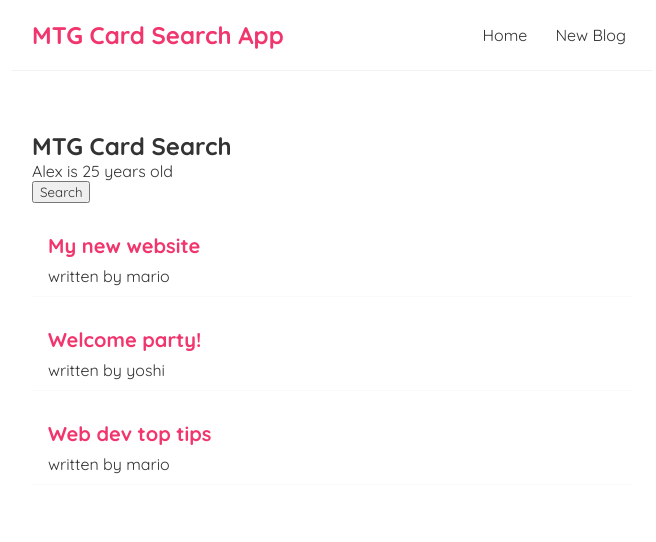
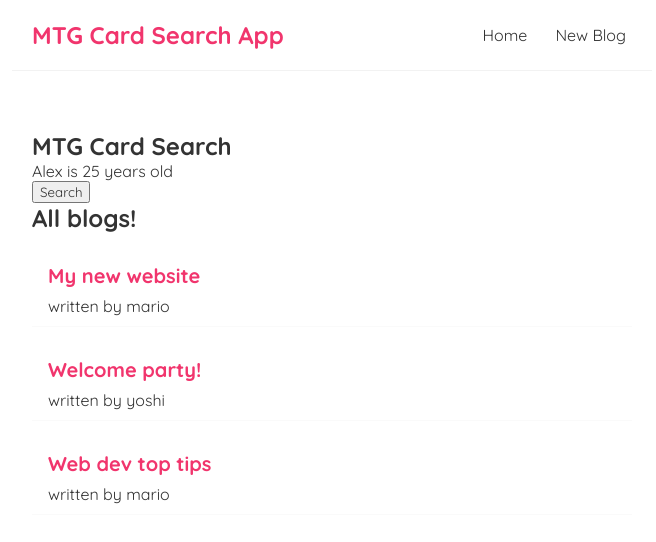
Before and after one commit to amans392/mtgcardsearch, a React (Create React App) app in the folder mtgcardviewer/: page / in a window 1280 px wide. Shown: the top 542 px of the page, without its empty margins (308-964 px from the left). Built offline with nearby package versions, Linux system fonts and the light colour scheme.

Commit message:
storing props objects and using them in another component

```diff
--- /dev/null
+++ b/mtgcardviewer/src/Components/Bloglist.js
@@ -0,0 +1,22 @@
+//props object in () of arrow function is associated with the blogs value from Home2
+const BlogList = (props) => {
+    //const blogs below grabs the blogs and storing them in the const
+    const blogs = props.blogs;
+    const title = props.title;
+    console.log(props,blogs)
+    return (
+        //cycling through the const blogs below
+        <div className="blog-list">
+            <h2>{ title }</h2>
+            {blogs.map((blog) => (
+                <div className="blog-preview" key={ blog.id }>
+                <h2>{ blog.title }</h2>
+                <p>written by {blog.author}</p>
+
+                </div>
+            ))}
+        </div>
+     );
+}
+
+export default BlogList;
--- a/mtgcardviewer/src/Components/Home2.js
+++ b/mtgcardviewer/src/Components/Home2.js
@@ -1,5 +1,6 @@
 //current-video: https://www.youtube.com/watch?v=PHaECbrKgs0&list=PL4cUxeGkcC9gZD-Tvwfod2gaISzfRiP9d&index=11
 import { useState } from "react";
+import BlogList from "./Bloglist";
 
 const Home2  = () => {
     //destructuring value with array
@@ -15,14 +16,12 @@
     //always add key attribute to each item you output
     //outputs lists of data in react
     return (
+        //importing another component BlogList
+        //Then passing in props from Blogs into the BlogList component
+        //example bellow creates a property name blogs and sets it = {dynamic value}
+        // this passes in the blogs useState value which passes it into blogList as a prop
         <div className="home2">
-            {blogs.map((blog) => (
-                <div className="blog-preview" key={ blog.id }>
-                <h2>{ blog.title }</h2>
-                <p>written by {blog.author}</p>
-
-                </div>
-            ))}
+        <BlogList blogs={blogs} title="All blogs!"></BlogList>
         </div>
      );
 }
```
